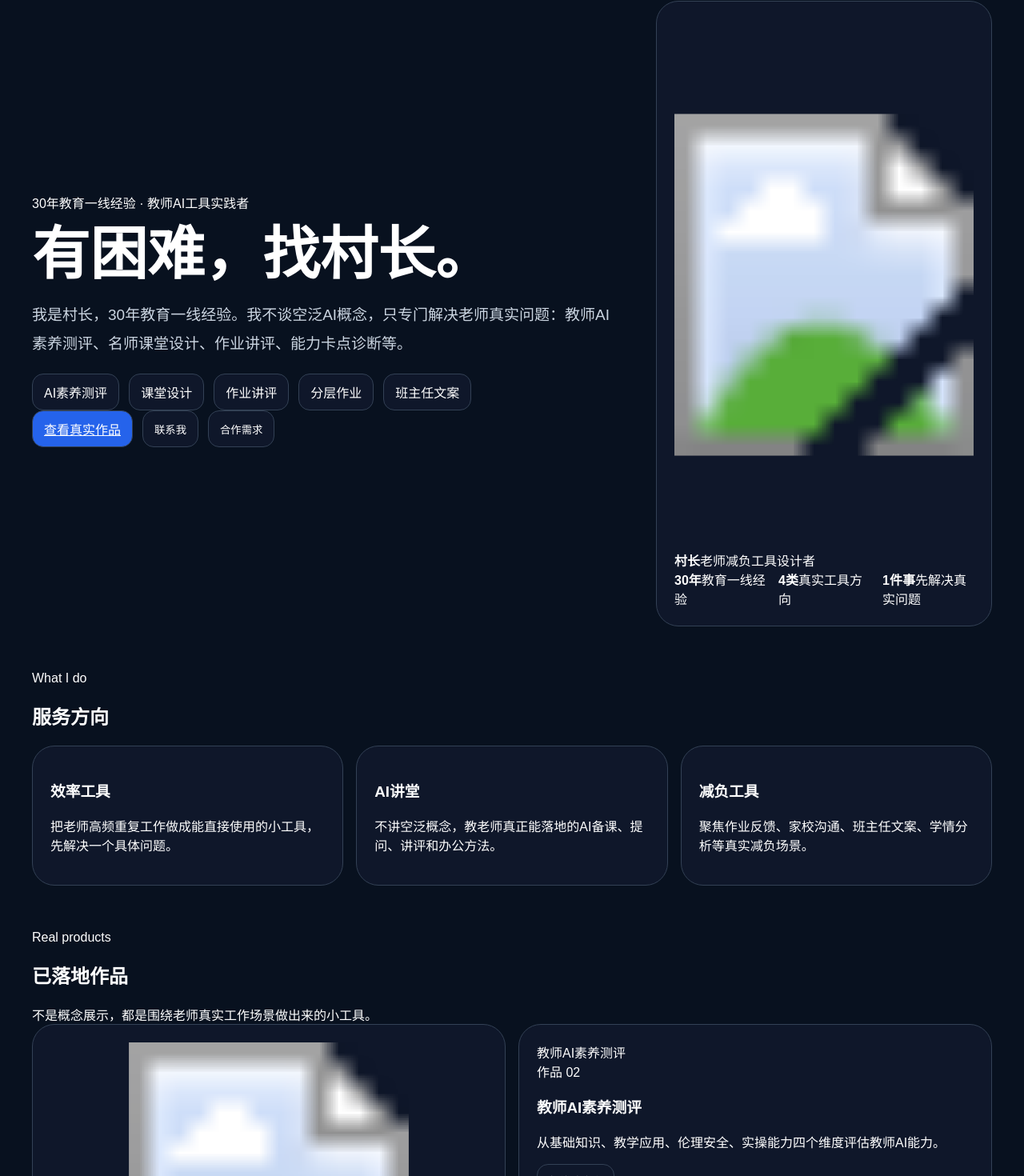
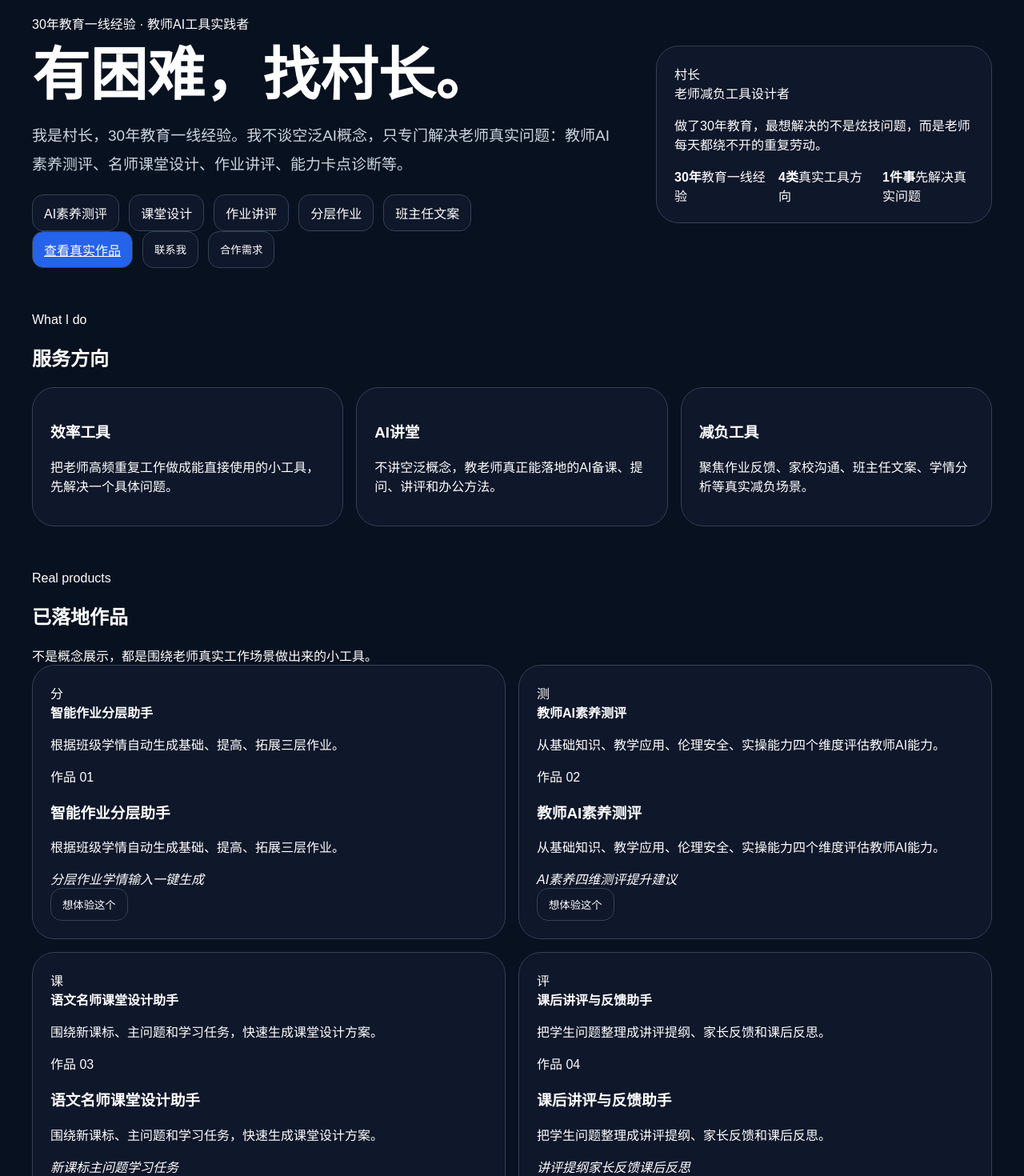
Before and after one commit to zhengruncun-rgb/zrc60424, a Next.js app: page / in a window 1280 px wide. Shown: the part 146-1616 px from the top of the page at 80% size. Built offline with nearby package versions, Linux system fonts and the light colour scheme.

Commit message:
Stabilize homepage without broken images

```diff
--- a/app/page.tsx
+++ b/app/page.tsx
@@ -8,19 +8,26 @@ const tools = [
   {
     title: "智能作业分层助手",
     desc: "根据班级学情自动生成基础、提高、拓展三层作业。",
-    image: "/work-layer.svg",
+    icon: "分",
+    tags: ["分层作业", "学情输入", "一键生成"],
   },
   {
     title: "教师AI素养测评",
     desc: "从基础知识、教学应用、伦理安全、实操能力四个维度评估教师AI能力。",
+    icon: "测",
+    tags: ["AI素养", "四维测评", "提升建议"],
   },
   {
     title: "语文名师课堂设计助手",
     desc: "围绕新课标、主问题和学习任务，快速生成课堂设计方案。",
+    icon: "课",
+    tags: ["新课标", "主问题", "学习任务"],
   },
   {
     title: "课后讲评与反馈助手",
     desc: "把学生问题整理成讲评提纲、家长反馈和课后反思。",
+    icon: "评",
+    tags: ["讲评提纲", "家长反馈", "课后反思"],
   },
 ];
 
@@ -86,13 +93,9 @@ export default function HomePage() {
         </div>
 
         <aside className="profilePanel">
-          <div className="photoCard">
-            <img src="/profile-photo.svg" alt="村长个人照片" />
-          </div>
-          <div className="profileInfo">
-            <strong>村长</strong>
-            <span>老师减负工具设计者</span>
-          </div>
+          <div className="profileBadge">村长</div>
+          <div className="profileTitle">老师减负工具设计者</div>
+          <p className="profileDesc">做了30年教育，最想解决的不是炫技问题，而是老师每天都绕不开的重复劳动。</p>
           <div className="statGrid">
             <div><b>30年</b><span>教育一线经验</span></div>
             <div><b>4类</b><span>真实工具方向</span></div>
@@ -125,13 +128,20 @@ export default function HomePage() {
         <div className="workGrid">
           {tools.map((tool, index) => (
             <article className="workCard" key={tool.title}>
-              <div className="workPreview">
-                {tool.image ? <img src={tool.image} alt={tool.title} /> : <div className="mockPreview">{tool.title}</div>}
+              <div className="workPreview mockPreview">
+                <div className="workIcon">{tool.icon}</div>
+                <div>
+                  <strong>{tool.title}</strong>
+                  <p>{tool.desc}</p>
+                </div>
               </div>
               <div className="workText">
                 <span>作品 0{index + 1}</span>
                 <h3>{tool.title}</h3>
                 <p>{tool.desc}</p>
+                <div className="miniTags">
+                  {tool.tags.map((tag) => <em key={tag}>{tag}</em>)}
+                </div>
                 <button type="button" onClick={() => setShowWechat(true)}>想体验这个</button>
               </div>
             </article>
```
